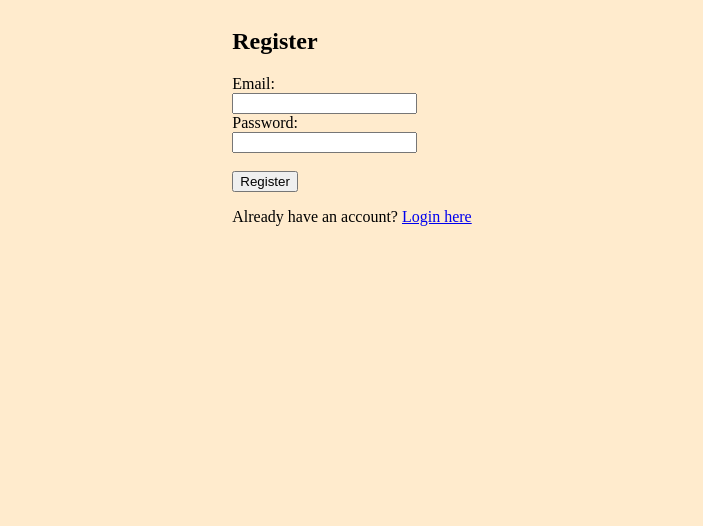
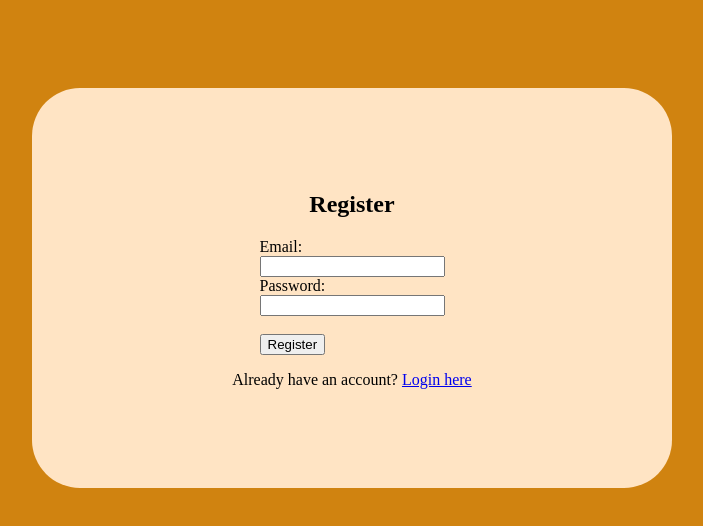
Before and after one commit to adityahbapat/notes-pgsql, a website: page public/index.html in a window 1280 px wide. Both pictures are taken after a click on the link "Register here". Shown: the whole page, without its empty margins (288-991 px from the left). Drawn offline with nearby package versions, Linux system fonts and the light colour scheme.

Commit message:
styling changes

```diff
--- a/public/JS/index.js
+++ b/public/JS/index.js
@@ -17,7 +17,7 @@ $(document).ready(function () {
 
     $("body").empty(); // Clear the body
     $("body").append(`
-            <div>
+            <div class="login">
             <h2>Login</h2>
             <form id="loginForm">
                 <label for="email">Email:</label><br>
@@ -65,7 +65,7 @@ $(document).ready(function () {
   function initRegistrationPage() {
     $("body").empty(); // Clear the body
     $("body").append(`
-            <div>
+            <div class="innerBox">
             <h2>Register</h2>
             <form id="registrationForm">
                 <label for="newEmail">Email:</label><br>
@@ -124,7 +124,7 @@ $(document).ready(function () {
         notes = res.data;
         $("body").empty();
         $("body").append(`
-                <div>
+                <div class="innerBox">
                 <h2 id="notesPageHeader">Welcome ${user.email}</h2>
                 <button id="logout">Logout</button>
                 <h3>Create a new note</h3>
--- a/public/index.css
+++ b/public/index.css
@@ -1,7 +1,19 @@
 .main {
-  background-color: blanchedalmond;
+  background-color: rgb(208, 131, 16);
   display: flex;
   justify-content: center;
+}
+
+.innerBox {
+  width: 50vw;
+  min-height: 50vh;
+  border-radius: 3rem;
+  margin: 5rem;
+  background-color: bisque;
+  display: flex;
+  flex-direction: column;
+  justify-content: center;
+  align-items: center;
 }
 
 .noterow {
```
